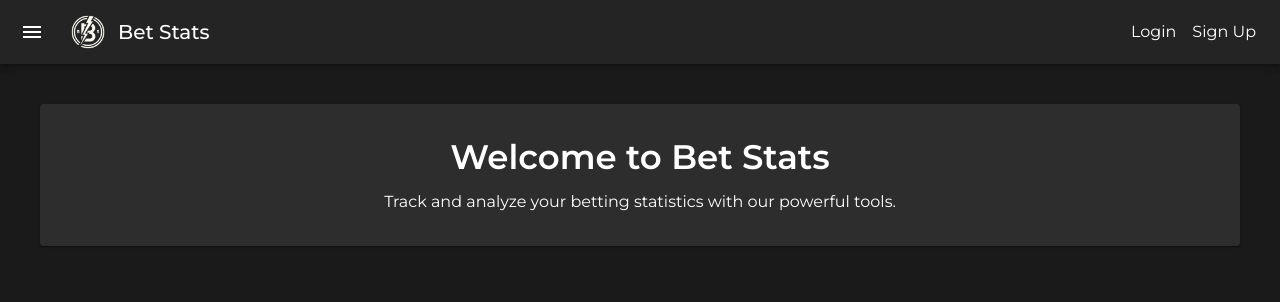
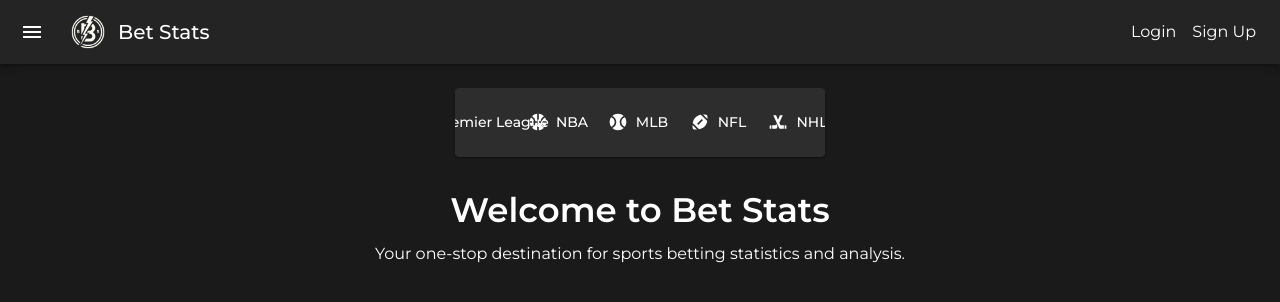
Before and after one commit to adamzielinski972/Bet-Stats, a React (Vite) app in the folder frontend/: page / in a window 1280 px wide. Shown: the top 302 px of the page. Built offline with nearby package versions, Linux system fonts and the light colour scheme.

Commit message:
Add secondary navbar to home page

```diff
--- /dev/null
+++ b/frontend/src/components/SportsNavBar.tsx
@@ -0,0 +1,68 @@
+import React from 'react';
+import { Box, Button } from '@mui/material';
+import { useNavigate } from 'react-router-dom';
+import {
+  SportsSoccer as SoccerIcon,
+  SportsBasketball as BasketballIcon,
+  SportsBaseball as BaseballIcon,
+  SportsFootball as FootballIcon,
+  SportsHockey as HockeyIcon,
+} from '@mui/icons-material';
+
+const sports = [
+  { name: 'Premier League', icon: <SoccerIcon />, path: '/premier-league' },
+  { name: 'NBA', icon: <BasketballIcon />, path: '/nba' },
+  { name: 'MLB', icon: <BaseballIcon />, path: '/mlb' },
+  { name: 'NFL', icon: <FootballIcon />, path: '/nfl' },
+  { name: 'NHL', icon: <HockeyIcon />, path: '/nhl' },
+];
+
+const SportsNavBar: React.FC = () => {
+  const navigate = useNavigate();
+
+  return (
+    <Box
+      sx={{
+        display: 'flex',
+        justifyContent: 'center',
+        gap: 2,
+        py: 2,
+        px: 3,
+        backgroundColor: 'background.paper',
+        borderRadius: 1,
+        boxShadow: 1,
+        mb: 4,
+        overflowX: 'auto',
+        '&::-webkit-scrollbar': {
+          height: '8px',
+        },
+        '&::-webkit-scrollbar-track': {
+          backgroundColor: 'background.default',
+        },
+        '&::-webkit-scrollbar-thumb': {
+          backgroundColor: 'primary.main',
+          borderRadius: '4px',
+        },
+      }}
+    >
+      {sports.map((sport) => (
+        <Button
+          key={sport.name}
+          startIcon={sport.icon}
+          onClick={() => navigate(sport.path)}
+          sx={{
+            color: 'text.primary',
+            '&:hover': {
+              backgroundColor: 'action.hover',
+            },
+            whiteSpace: 'nowrap',
+          }}
+        >
+          {sport.name}
+        </Button>
+      ))}
+    </Box>
+  );
+};
+
+export default SportsNavBar;
--- a/frontend/src/pages/Home.tsx
+++ b/frontend/src/pages/Home.tsx
@@ -1,26 +1,20 @@
 import React from 'react';
-import { Typography, Box, Paper } from '@mui/material';
+import { Typography, Box } from '@mui/material';
+import SportsNavBar from '../components/SportsNavBar';
 
-const Home = () => {
+const Home: React.FC = () => {
   return (
-    <Box sx={{
-      width: '100%',
-      display: 'flex',
-      flexDirection: 'column',
-      p: 2
-    }}>
-      <Paper sx={{
-        width: '100%',
-        p: 4,
-        textAlign: 'center'
-      }}>
-        <Typography variant="h4" component="h1" gutterBottom>
-          Welcome to Bet Stats
-        </Typography>
-        <Typography variant="body1">
-          Track and analyze your betting statistics with our powerful tools.
-        </Typography>
-      </Paper>
+    <Box>
+      <Box sx={{ width: '30%', maxWidth: '1200px', mx: 'auto' }}>
+        <SportsNavBar />
+      </Box>
+
+      <Typography variant="h4" gutterBottom align="center">
+        Welcome to Bet Stats
+      </Typography>
+      <Typography variant="body1" align="center">
+        Your one-stop destination for sports betting statistics and analysis.
+      </Typography>
     </Box>
   );
 };
```
